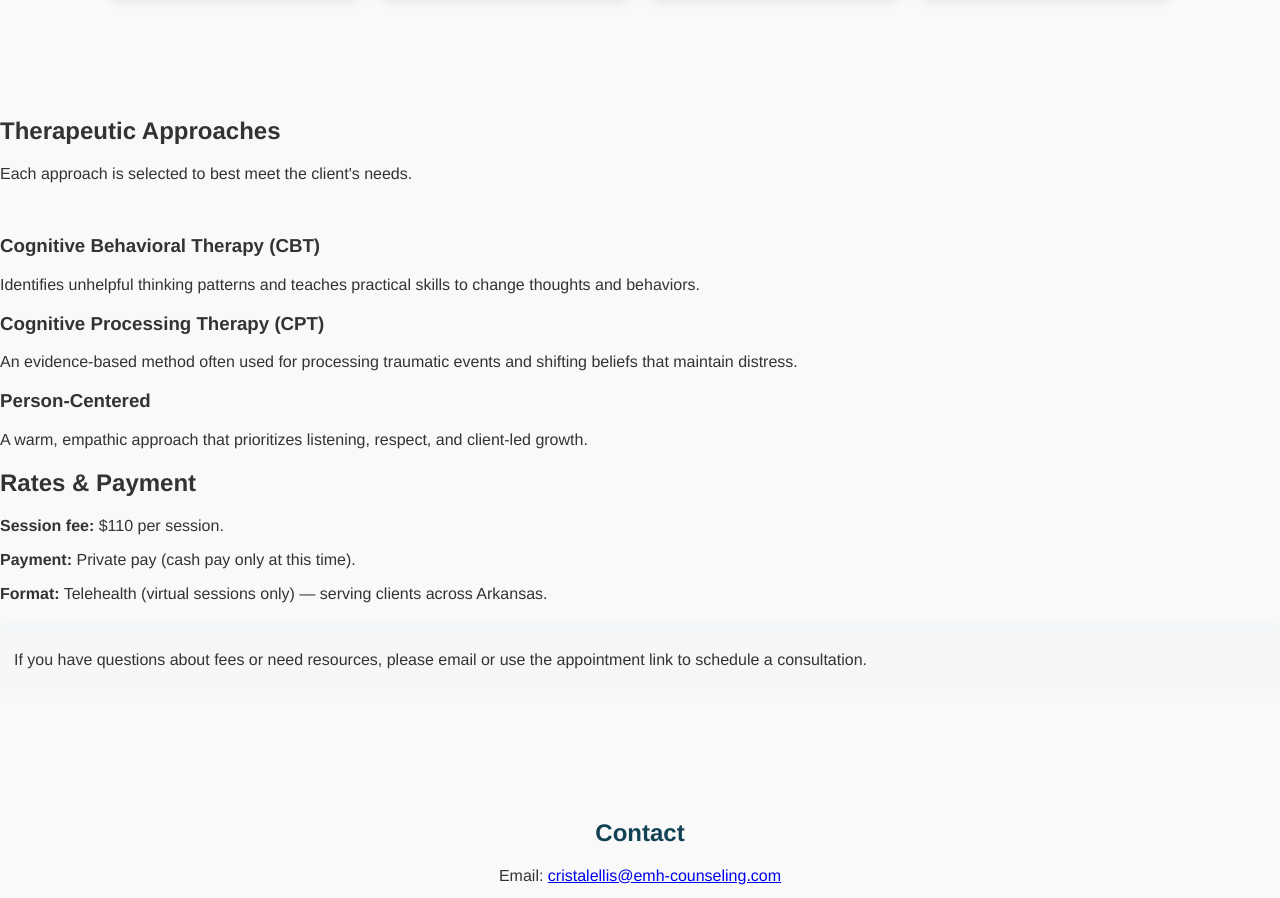
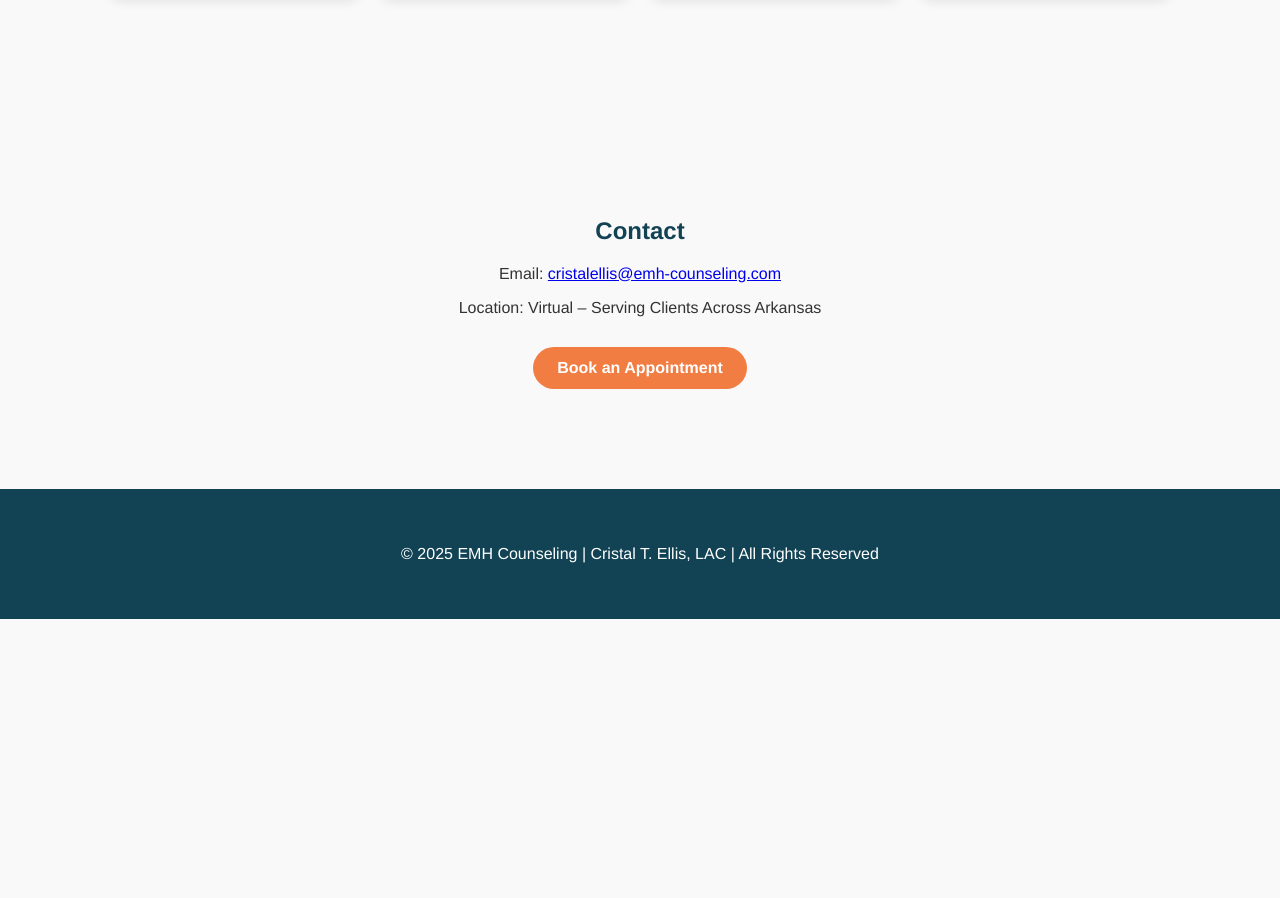
Before and after one commit to cristalellis/emh-counseling, a plain HTML site: page index.html in a window 1280 px wide. Shown: the part 1923-2821 px from the top of the page. After the commit the page ends 2542 px from the top, so only its background shows below. Drawn offline with Linux system fonts and the light colour scheme.

Commit message:
Update index.html

```diff
--- a/index.html
+++ b/index.html
@@ -296,43 +296,6 @@
     </div>
   </section>
 
-    <!-- Approaches -->
-    <section id="approaches" aria-labelledby="approachesTitle">
-      <div class="container reveal" id="approachBlock">
-        <h2 id="approachesTitle">Therapeutic Approaches</h2>
-        <p class="muted">Each approach is selected to best meet the client's needs.</p>
-        <div style="height:18px"></div>
-        <div class="grid-3">
-          <div class="card">
-            <h3>Cognitive Behavioral Therapy (CBT)</h3>
-            <p>Identifies unhelpful thinking patterns and teaches practical skills to change thoughts and behaviors.</p>
-          </div>
-          <div class="card">
-            <h3>Cognitive Processing Therapy (CPT)</h3>
-            <p>An evidence-based method often used for processing traumatic events and shifting beliefs that maintain distress.</p>
-          </div>
-          <div class="card">
-            <h3>Person-Centered</h3>
-            <p>A warm, empathic approach that prioritizes listening, respect, and client-led growth.</p>
-          </div>
-        </div>
-      </div>
-    </section>
-
-    <!-- Rates -->
-    <section id="rates" aria-labelledby="ratesTitle">
-      <div class="container reveal" id="ratesBlock">
-        <h2 id="ratesTitle">Rates & Payment</h2>
-        <p><strong>Session fee:</strong> $110 per session.</p>
-        <p><strong>Payment:</strong> Private pay (cash pay only at this time).</p>
-        <p><strong>Format:</strong> Telehealth (virtual sessions only) — serving clients across Arkansas.</p>
-
-        <div class="notice" style="margin-top:18px;padding:14px;border-radius:10px;background:linear-gradient(180deg, rgba(94,167,212,0.04), rgba(242,160,123,0.02))">
-          <p class="muted">If you have questions about fees or need resources, please email or use the appointment link to schedule a consultation.</p>
-        </div>
-      </div>
-    </section>
-
   <!-- CONTACT -->
   <section id="contact" class="section contact">
     <h2 style="color:#114355;">Contact</h2>
```
